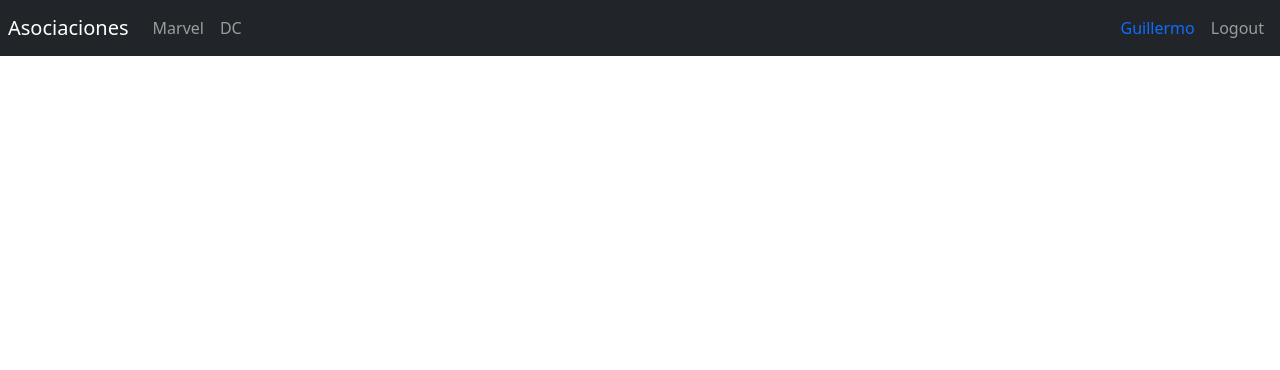
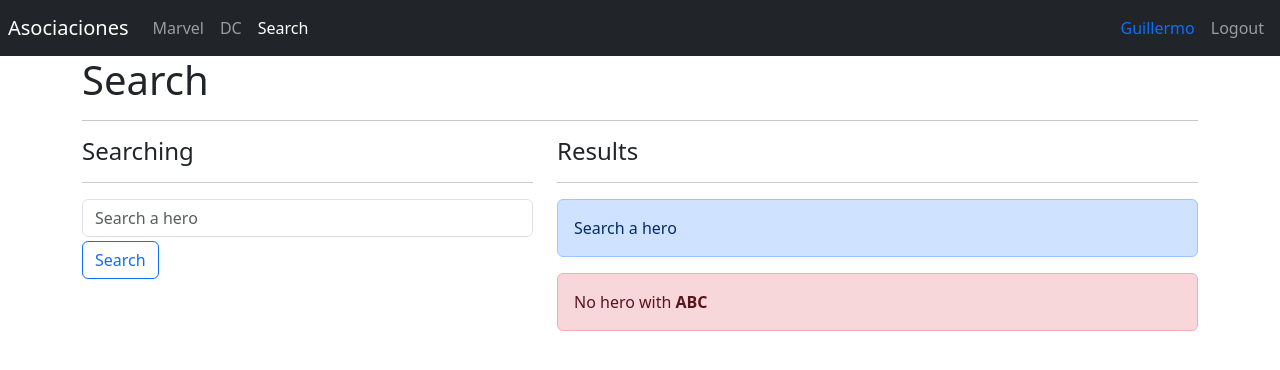
Before and after one commit to MemoSan27/heroes-spa, a React (Vite) app: page /search in a window 1280 px wide. Shown: the top 370 px of the page. Built offline with nearby package versions, Linux system fonts and the light colour scheme.

Commit message:
SearchPage.jsx implementado sin funcionar todavia

```diff
--- a/src/heroes/pages/SearchPage.jsx
+++ b/src/heroes/pages/SearchPage.jsx
@@ -1,7 +1,52 @@
+import { HeroCard } from "../components";
 
 export const SearchPage = () => {
+
+
+
     return (
       <>
+        <h1> Search </h1>
+        <hr/>
+
+        <div className="row">
+          <div className="col-5">
+            <h4>Searching</h4>
+            <hr />
+            <form>
+              <input
+                type="text"
+                placeholder="Search a hero"
+                className="form-control"
+                name="searchText"
+                autoComplete="off"
+              />
+
+              <button
+                className="btn btn-outline-primary mt-1"
+              >
+                Search
+              </button>
+
+            </form>
+          </div>
+
+          <div className="col-7">
+            <h4>Results</h4>
+            <hr />
+
+            <div className="alert alert-primary">
+              Search a hero
+            </div>
+
+            <div className="alert alert-danger">
+              No hero with <b>ABC</b>
+            </div>
+
+            {/*<HeroCard {...hero} />*/ }
+
+          </div>
+        </div>
 
       </>
 
--- a/src/ui/components/Navbar.jsx
+++ b/src/ui/components/Navbar.jsx
@@ -37,6 +37,13 @@
                     >
                         DC
                     </NavLink>
+
+                    <NavLink
+                        className={ ({ isActive }) => `nav-item nav-link ${ isActive ? 'active' : ''}` }
+                        to="/search"
+                    >
+                        Search
+                    </NavLink>
                 </div>
             </div>
 
```
